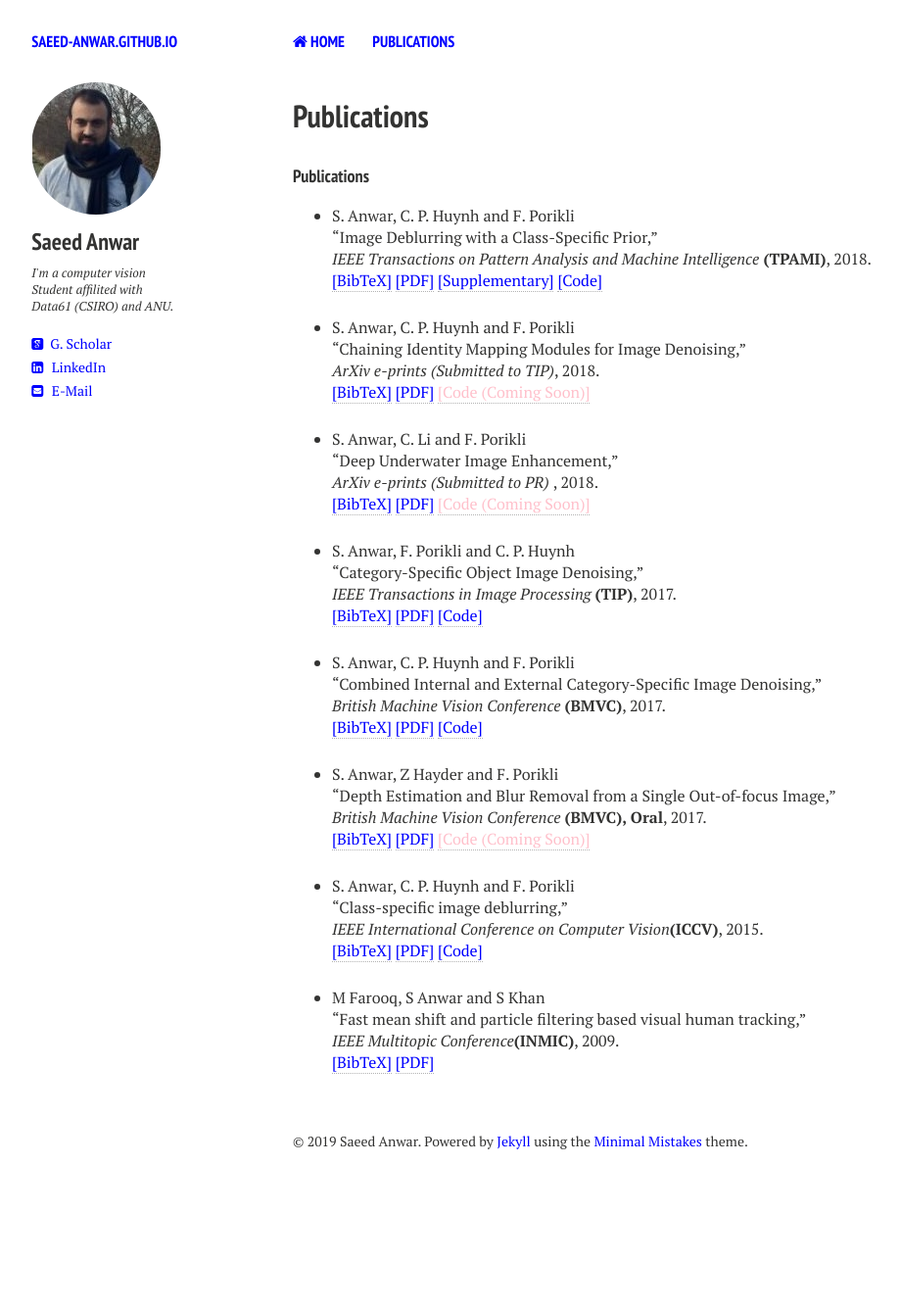
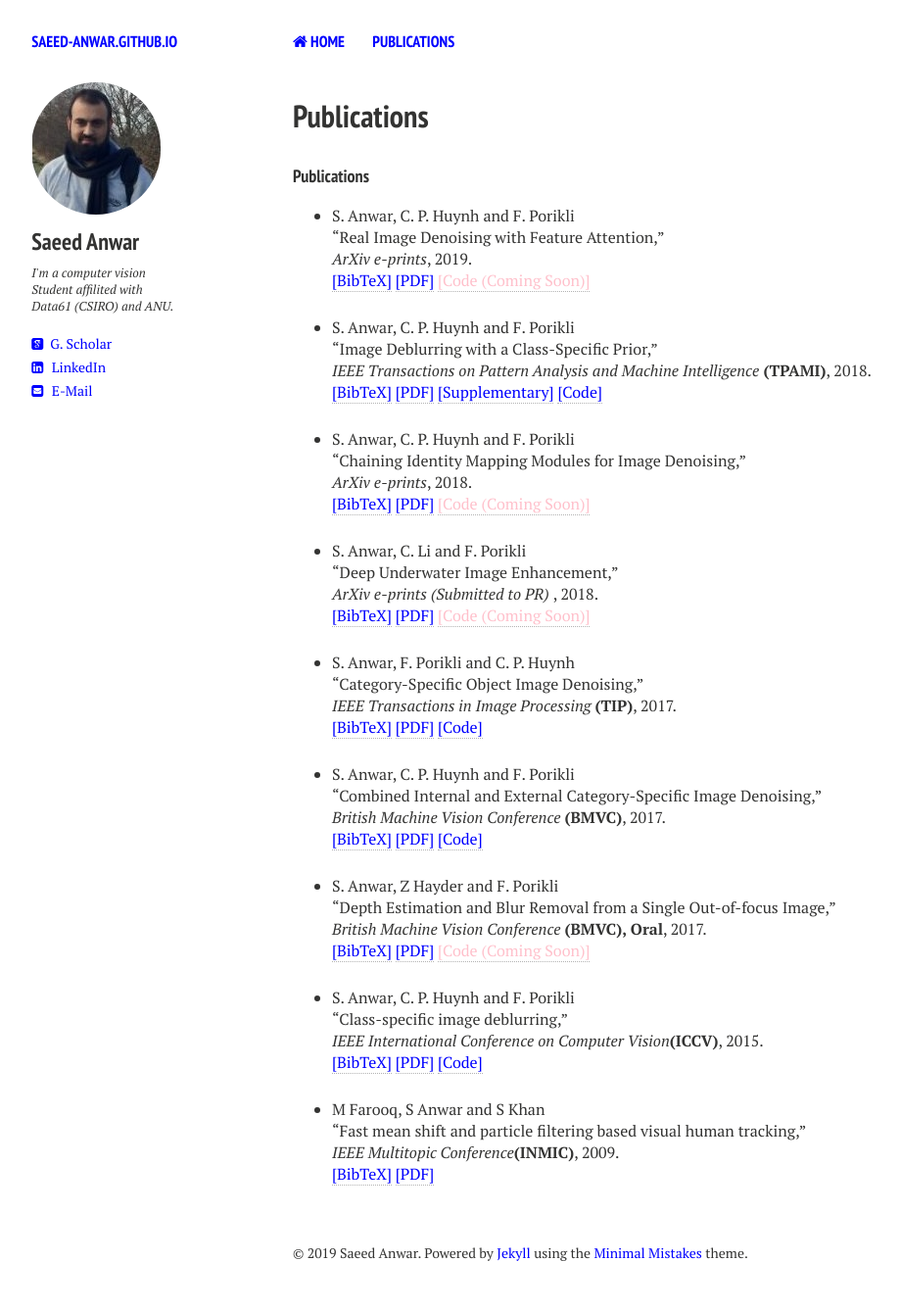
Before and after one commit to saeed-anwar/saeed-anwar.github.io, a Jekyll site: the page built from publications.md, in a window 1280 px wide. Shown: the whole page at 98% size, without its empty margins (21-940 px from the left). Built offline with Jekyll 4.4.1, drawn with Linux system fonts in a browser that asks for light colours; nearby versions of some CDN libraries; before the commit the page ends 1223 px from its top, so only the background shows below that.

Commit message:
Update RIDNET

```diff
--- a/_layouts/publications.html
+++ b/_layouts/publications.html
@@ -111,6 +111,33 @@ div.bibtex pre { font-size: 75%; overflow: auto;  width: 100%; padding: 0em 0em;
 <h4 style="margin-bottom:0px;padding-top:10px;">Publications</h4>
 <ul class="biblist">
 
+<!-- Item: Anwar2019RIDNET -->
+<li ><p>S. Anwar, C. P. Huynh and F. Porikli <br>
+&ldquo;Real Image Denoising with Feature Attention,&rdquo;<br>
+<i>ArXiv e-prints</i><b></b>, 2019.
+
+<br />
+<a href="javascript:toggleBibtex('Anwar2019RIDNET')">[BibTeX]</a>
+<a href="https://arxiv.org/abs/1904.07396">[PDF]</a>
+<a href="">[Code (Coming Soon)]</a>
+
+</p>
+<div id="bib_Anwar2019RIDNET" class="bibtex noshow">
+<pre>
+@article{Anwar2019RIDNET,
+  author = {Anwar, Saeed and Barnes, Nick },
+    title = {Real Image Denoising with Feature Attention},
+  journal = {ArXiv e-prints},
+archivePrefix = "arXiv",
+   eprint = {1904.07396},
+ primaryClass = "cs.CV",
+     year = 2019,
+    month = april,
+}
+</pre>
+</div>
+</li>
+
 <!-- Item: Anwar2018PAMI -->
 <li ><p>
 S. Anwar, C. P. Huynh and F. Porikli <br>
@@ -139,7 +166,7 @@ S. Anwar, C. P. Huynh and F. Porikli <br>
 <!-- Item: Anwar2018CIMM -->
 <li ><p>S. Anwar, C. P. Huynh and F. Porikli <br>
 &ldquo;Chaining Identity Mapping Modules for Image Denoising,&rdquo;<br>
-<i>ArXiv e-prints (Submitted to TIP)</i><b></b>, 2018.
+<i>ArXiv e-prints</i><b></b>, 2018.
 
 <br />
 <a href="javascript:toggleBibtex('Anwar2018CIMM')">[BibTeX]</a>
```
